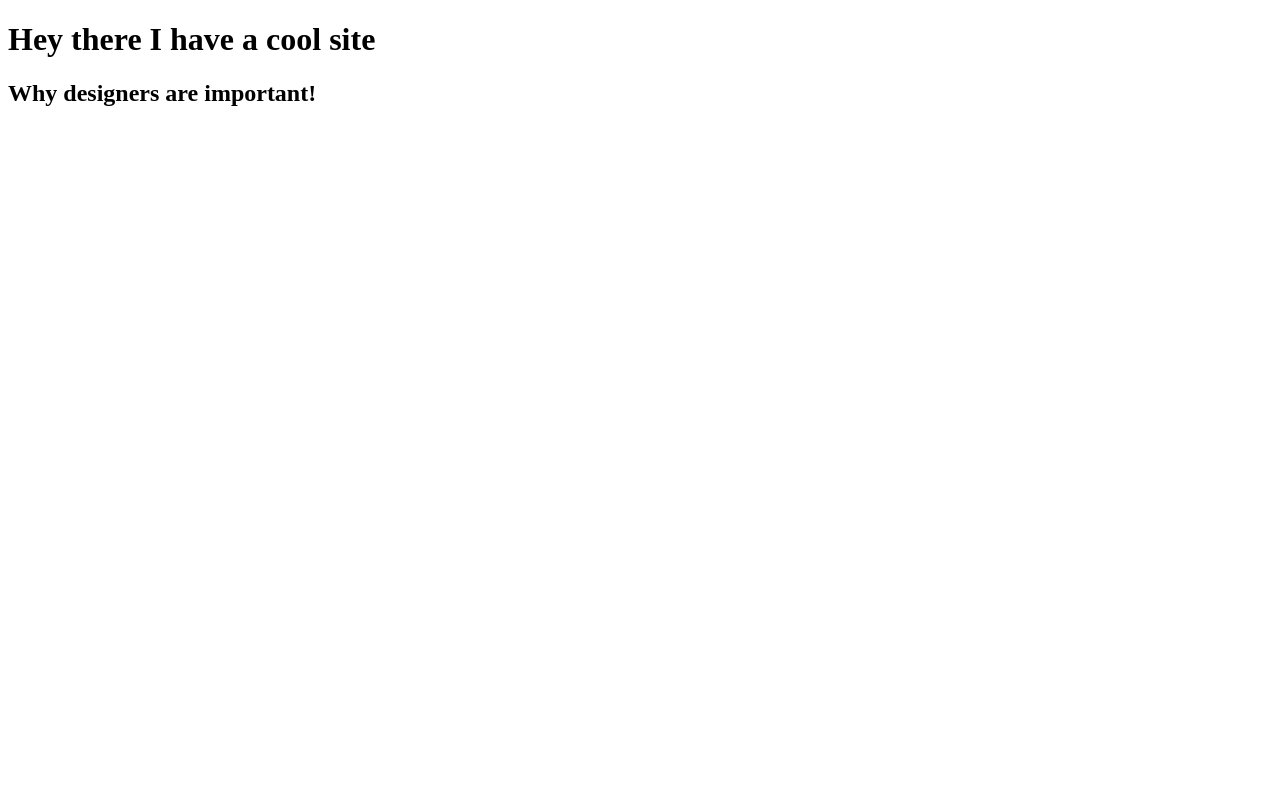
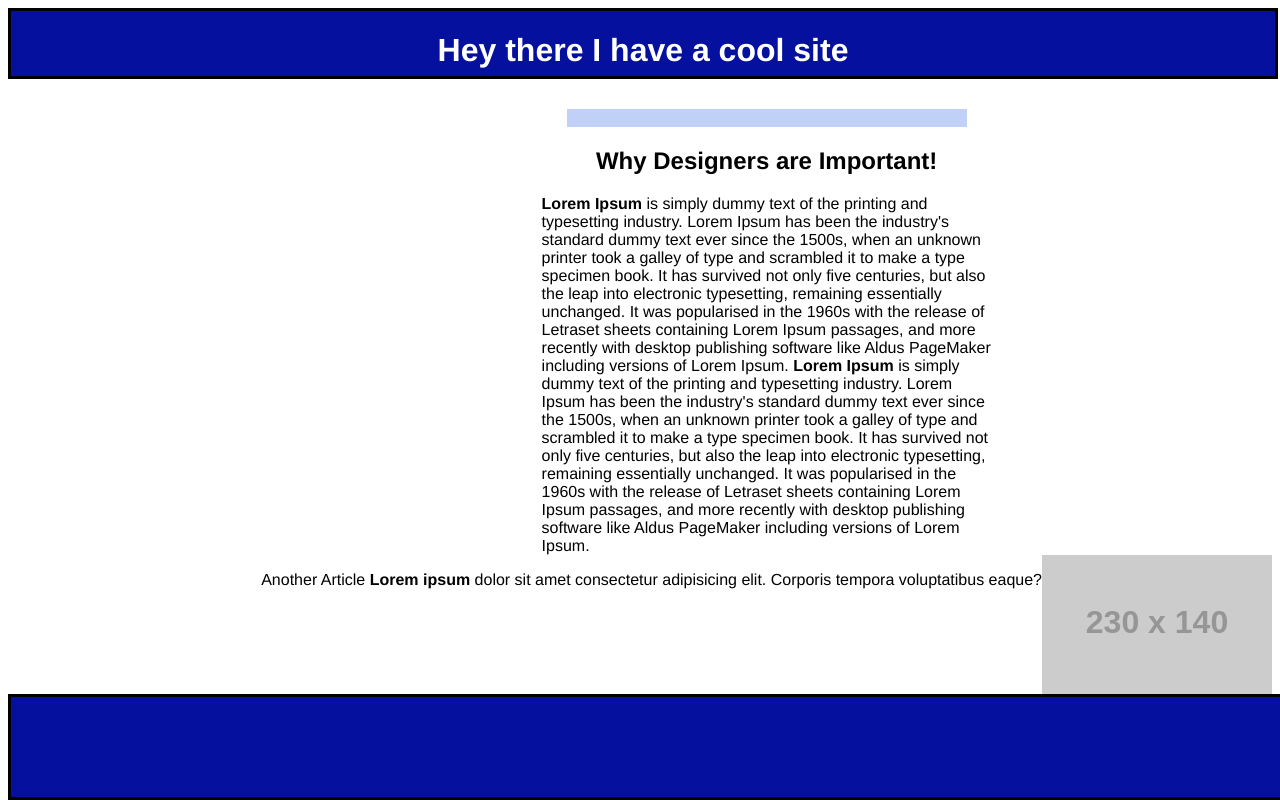
Before and after one commit to VeronicaBlake/Coolsite, a plain HTML site: page index.html in a window 1280 px wide. Drawn offline with Linux system fonts and the light colour scheme; placeholder pictures from the web are drawn by us.

Commit message:
day2 edit

```diff
--- a/index.html
+++ b/index.html
@@ -7,14 +7,45 @@
     <title>Coolsite</title>
     <link rel="stylesheet" href="style.css">
 </head>
+
 <body>
     <header>
         <h1>Hey there I have a cool site</h1>
     </header>
 
-    <main>
-       <h2>Why designers are important!</h2>
-       <p></p>
+    <main class = "d-flex">
+        <div>
+            <div>
+                <div class="hr-white"></div>
+                <div class="hr"> </div>
+
+                <h2 class="h2">Why Designers are Important!</h2>
+                <div id=container class = "text">
+                    <strong>Lorem Ipsum</strong> is simply dummy text of the printing and typesetting industry. Lorem Ipsum has been the
+                    industry's standard dummy text ever since the 1500s, when an unknown printer took a galley of type and
+                    scrambled it to make a type specimen book. It has survived not only five centuries, but also the leap
+                    into electronic typesetting, remaining essentially unchanged. It was popularised in the 1960s with the
+                    release of Letraset sheets containing Lorem Ipsum passages, and more recently with desktop publishing
+                    software like Aldus PageMaker including versions of Lorem Ipsum.
+
+                    <strong>Lorem Ipsum</strong> is simply dummy text of the printing and typesetting industry. Lorem Ipsum has been the
+                    industry's standard dummy text ever since the 1500s, when an unknown printer took a galley of type and
+                    scrambled it to make a type specimen book. It has survived not only five centuries, but also the leap
+                    into electronic typesetting, remaining essentially unchanged. It was popularised in the 1960s with the
+                    release of Letraset sheets containing Lorem Ipsum passages, and more recently with desktop publishing
+                    software like Aldus PageMaker including versions of Lorem Ipsum.
+                </div>
+            </div>
+
+            <div id = "text2" class = "d-flex">
+                <img src="//placehold.it/230x140"></src>
+                <p>
+                    Another Article
+                    <strong>Lorem ipsum</strong> dolor sit amet consectetur adipisicing elit. Corporis tempora voluptatibus eaque?
+                </p>
+            </div>
+        </div>
+
     </main>
     <footer></footer>
 </body>
--- a/style.css
+++ b/style.css
@@ -0,0 +1,62 @@
+:root{
+    --header: rgb(5, 16, 158);
+    --banner: rgb(192, 208, 247);
+    --text: rgb(255, 255, 255);
+    font-family: Helvetica;
+}
+
+.h2{
+    text-align: center;
+}
+
+.hr{
+    height: 18px;
+    width: 400px;
+    background-color: var(--banner);
+    margin: auto;
+}
+
+.hr-white{
+    height: 30px;
+    width: 450px;
+    background-color: white;
+    margin: auto;
+}
+
+header {
+    height: 65px;
+    width: 100%;
+    background-color: var(--header);
+    color: var(--text);
+    border-style: solid;
+    border-color: black;
+    text-align: center;
+}
+
+.d-flex{
+    display: flex;
+    flex-direction: row-reverse;
+}
+
+.text{
+    width: 450px;
+    max-height: 1000px;
+    margin: auto;
+}
+
+.text{
+    width: 450px;
+    max-height: 1000px;
+    text-align: left;
+    margin: left;
+}
+
+
+footer{
+    height: 100px;
+    width: 100%;
+    position: absolute;
+    bottom: 0;
+    border-style: solid;
+    background-color: var(--header);
+}
```
